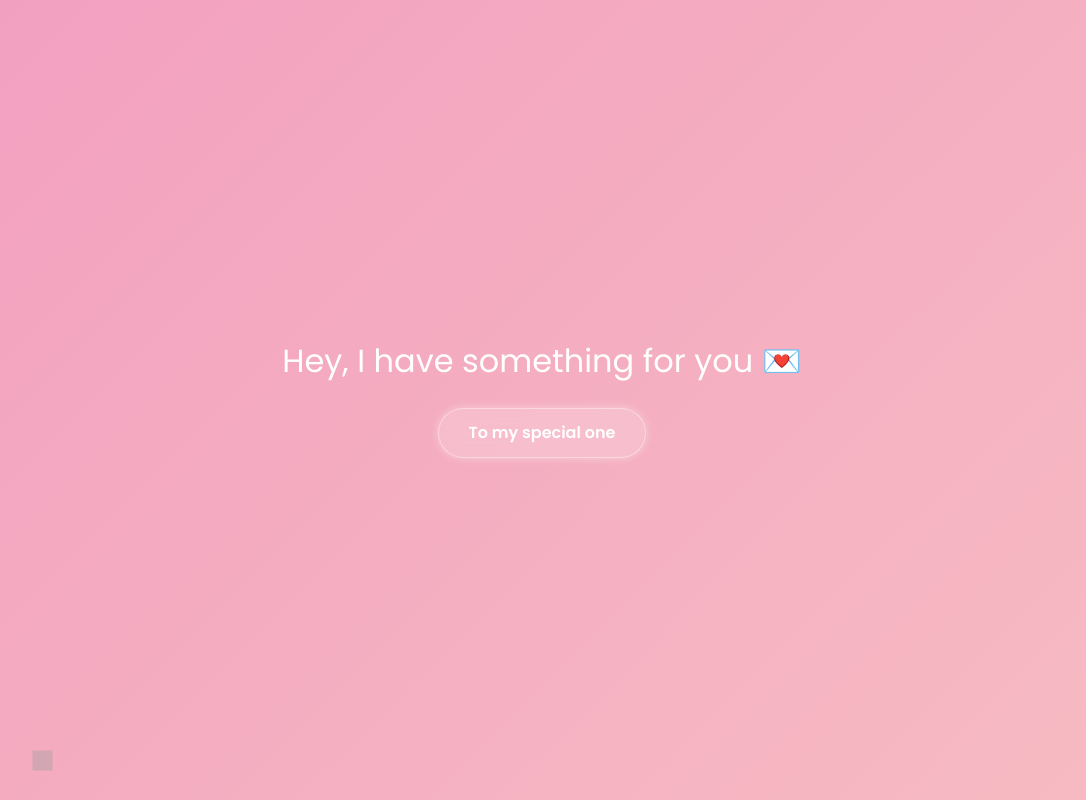
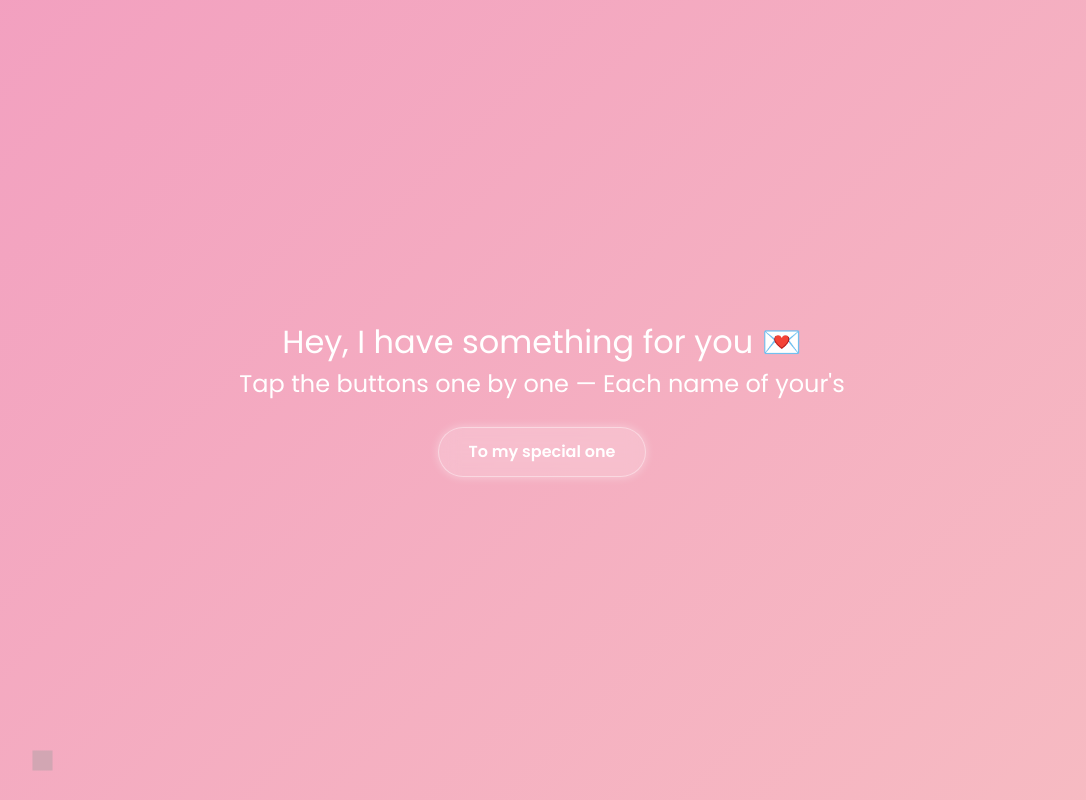
Before and after one commit to sahilgodse/Birthday.github.io, a plain HTML site: page index.html in a window 1280 px wide. Shown: the top 800 px of the page, without its empty margins (98-1184 px from the left). Drawn offline with nearby package versions, Linux system fonts and the light colour scheme; grey boxes are pictures that could not be loaded.

Commit message:
Refactor index.html for birthday celebration flow
Updated the HTML structure, added a new section with instructions, and refined the countdown and confetti features.

```diff
--- a/index.html
+++ b/index.html
@@ -167,6 +167,7 @@ font-style: italic;
   <!-- Step 1 -->
   <div id="sec1" class="section active">
     <h2 class="fade">Hey, I have something for you 💌</h2>
+    <h4 class="fade">Tap the buttons one by one — Each name of your's</h4>
     <button class="btn-glass fade" onclick="nextSection('sec2')">To my special one </button>
   </div>
 
```
